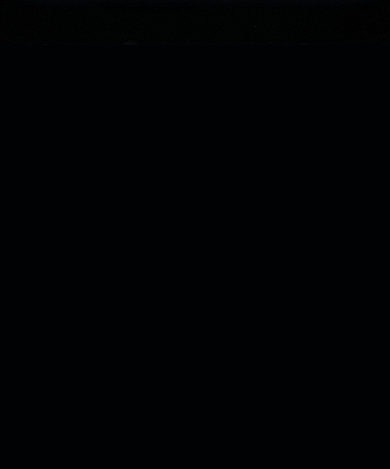
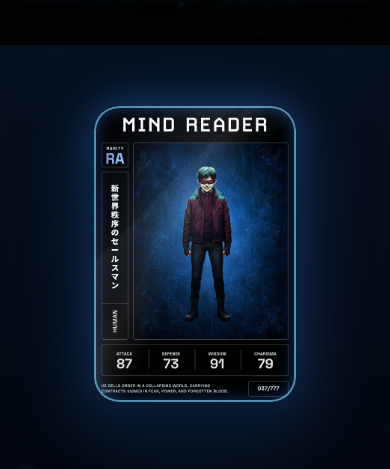
Before and after one commit to javasjavasjavas/paradox, a React (Vite) app: page / in a window 390 px wide. Shown: the part 799-1268 px from the top of the page. Built offline with nearby package versions, Linux system fonts and the light colour scheme.

Commit message:
Polish mobile sections and update navigation

```diff
--- a/src/components/Header.tsx
+++ b/src/components/Header.tsx
@@ -1,9 +1,11 @@
 const navItems = [
-  { label: "OG Collection", href: "#welcome" },
+  {
+    label: "OG Collection",
+    href: "https://opensea.io/collection/paradox-by-javpixel",
+    external: true,
+  },
+  { label: "Cards", href: "#welcome" },
   { label: "Game", href: "#experience" },
-  { label: "Cards", href: "#anatomy" },
-  { label: "Codex", href: "#legacy" },
-  { label: "Signal", href: "#signal" },
 ];
 
 export function Header() {
@@ -18,7 +20,12 @@
       </a>
       <nav className="header-nav" aria-label="Primary navigation">
         {navItems.map((item) => (
-          <a key={item.label} href={item.href}>
+          <a
+            key={item.label}
+            href={item.href}
+            target={item.external ? "_blank" : undefined}
+            rel={item.external ? "noreferrer" : undefined}
+          >
             {item.label}
           </a>
         ))}
--- a/src/components/Hero.tsx
+++ b/src/components/Hero.tsx
@@ -58,7 +58,12 @@
           </p>
 
           <div className="paradox-hero__actions" aria-label="Hero actions">
-            <a className="paradox-hero__button" href="#welcome">
+            <a
+              className="paradox-hero__button"
+              href="https://opensea.io/collection/paradox-by-javpixel"
+              target="_blank"
+              rel="noreferrer"
+            >
               <span>Explore OG Collection</span>
             </a>
             <button
--- /dev/null
+++ b/src/components/MobileSectionCards.tsx
@@ -0,0 +1,26 @@
+import { CollectionStack } from "./CollectionStack";
+import { TradingCard } from "./TradingCard";
+
+interface MobileSectionCardsProps {
+  sectionId: string;
+}
+
+export function MobileSectionCards({ sectionId }: MobileSectionCardsProps) {
+  if (sectionId === "anatomy" || sectionId === "experience") return null;
+
+  const isCollection = sectionId === "legacy";
+
+  return (
+    <div
+      className={`mobile-section-cards ${
+        isCollection ? "mobile-section-cards--collection" : "mobile-section-cards--single"
+      }`}
+      aria-hidden="true"
+    >
+      {isCollection ? <CollectionStack active /> : null}
+      <div className="mobile-section-card-stage">
+        <TradingCard />
+      </div>
+    </div>
+  );
+}
--- a/src/components/ScrollSection.tsx
+++ b/src/components/ScrollSection.tsx
@@ -4,6 +4,7 @@
 import type { SectionData } from "../data/sections";
 import { FeatureItem } from "./FeatureItem";
 import { GlowButton } from "./GlowButton";
+import { MobileSectionCards } from "./MobileSectionCards";
 
 gsap.registerPlugin(ScrollTrigger);
 
@@ -60,6 +61,7 @@
       {isAnatomyFocus ? <span className="visually-hidden">{section.title.join(" ")}</span> : null}
       {!isAnatomyFocus ? (
         <>
+          <MobileSectionCards sectionId={section.id} />
           <div className="section-hud section-reveal">
             <span className="hud-diamond" />
             <span>{section.order}</span>
--- a/src/index.css
+++ b/src/index.css
@@ -1853,6 +1853,10 @@
   transition-duration: 520ms;
 }
 
+.mobile-section-cards {
+  display: none;
+}
+
 .progress-diamonds a {
   position: relative;
   display: block;
@@ -2025,7 +2029,11 @@
   }
 
   .paradox-app {
-    min-height: 400vh;
+    min-height: auto;
+    overflow-x: hidden;
+    background:
+      radial-gradient(circle at 50% 18%, rgba(52, 133, 255, 0.12), transparent 34%),
+      linear-gradient(180deg, #03070d 0%, #010203 42%, #010203 100%);
   }
 
   .site-header {
@@ -2153,12 +2161,34 @@
 
   .section-column {
     width: 100%;
+    min-height: auto;
     border-right: 0;
   }
 
   .scroll-section {
     min-height: 100svh;
-    padding: calc(47vh + 98px) 22px 110px;
+    padding: calc(var(--header-height) + 42px) 22px 104px;
+  }
+
+  #welcome.scroll-section {
+    padding-top: 4px;
+    padding-bottom: 52px;
+  }
+
+  #anatomy.scroll-section {
+    display: none;
+  }
+
+  #experience.scroll-section {
+    min-height: auto;
+    padding-top: calc(var(--header-height) + 24px);
+    padding-bottom: 24px;
+  }
+
+  #legacy.scroll-section {
+    min-height: auto;
+    padding-top: calc(var(--header-height) - 16px);
+    padding-bottom: 48px;
   }
 
   .section-title {
@@ -2189,31 +2219,130 @@
   .feature-grid,
   .feature-grid--4 {
     grid-template-columns: 1fr;
-    gap: 18px;
-    margin-top: 38px;
+    gap: 8px;
+    margin-top: 18px;
   }
 
   .feature-item {
     display: grid;
-    grid-template-columns: 52px 1fr;
-    column-gap: 14px;
+    grid-template-columns: 40px 1fr;
+    column-gap: 10px;
   }
 
   .feature-icon {
     grid-row: span 2;
-    width: 46px;
-    height: 46px;
+    width: 34px;
+    height: 34px;
     margin: 0;
   }
 
+  #legacy .section-title {
+    margin-bottom: 24px;
+  }
+
+  #legacy .section-actions {
+    margin-top: 22px;
+  }
+
+  #legacy .section-hud,
+  #legacy .section-title,
+  #legacy .section-copy,
+  #legacy .section-actions {
+    display: none;
+  }
+
   .sticky-card-showcase {
-    top: var(--header-height);
-    left: 0;
+    display: none;
+  }
+
+  .mobile-section-cards {
+    position: relative;
+    isolation: isolate;
+    display: grid;
+    place-items: center;
     width: 100%;
-    height: 45vh;
-    z-index: 14;
-    background: linear-gradient(180deg, rgba(3, 5, 8, 0.84), rgba(3, 5, 8, 0.34));
-    border-bottom: 1px solid rgba(111, 216, 255, 0.14);
+    max-width: 100%;
+    margin: 0 auto clamp(30px, 5vh, 48px);
+    pointer-events: none;
+  }
+
+  .mobile-section-cards--single {
+    min-height: clamp(286px, 41svh, 370px);
+  }
+
+  .mobile-section-cards--collection {
+    min-height: clamp(300px, 44svh, 390px);
+    margin-bottom: clamp(20px, 3.6vh, 34px);
+  }
+
+  #legacy .mobile-section-cards {
+    margin-bottom: 0;
+  }
+
+  .mobile-section-card-stage {
+    position: relative;
+    z-index: 2;
+    width: min(52vw, 220px);
+    min-width: 182px;
+    filter:
+      drop-shadow(0 26px 34px rgba(0, 0, 0, 0.66))
+      drop-shadow(0 0 20px rgba(47, 134, 255, 0.5));
+  }
+
+  .mobile-section-cards--collection .mobile-section-card-stage {
+    z-index: 4;
+    width: min(46vw, 198px);
+    min-width: 164px;
+    transform: translateY(34px);
+  }
+
+  .mobile-section-cards .collection-stack {
+    position: absolute;
+    left: 50%;
+    top: 0;
+    width: min(100%, 330px);
+    height: 100%;
+    z-index: 1;
+    opacity: 1;
+    transform: translateX(-50%);
+    transition: none;
+  }
+
+  .mobile-section-cards .stack-card {
+    left: 50%;
+    top: 8%;
+    width: min(28vw, 122px);
+    opacity: 0.94;
+    transform-origin: 50% 86%;
+    transition: none;
+  }
+
+  .mobile-section-cards .collection-stack .stack-card:nth-child(1),
+  .mobile-section-cards .collection-stack.is-visible .stack-card:nth-child(1) {
+    z-index: 1;
+    transform: translate(-104%, 46px) rotate(-20deg) scale(0.92);
+  }
+
+  .mobile-section-cards .collection-stack .stack-card:nth-child(2),
+  .mobile-section-cards .collection-stack.is-visible .stack-card:nth-child(2) {
+    z-index: 2;
+    transform: translate(-66%, 14px) rotate(-9deg) scale(0.96);
+  }
+
+  .mobile-section-cards .collection-stack .stack-card:nth-child(3),
+  .mobile-section-cards .collection-stack.is-visible .stack-card:nth-child(3) {
+    z-index: 2;
+    transform: translate(-16%, 12px) rotate(8deg) scale(0.96);
+  }
+
+  .mobile-section-cards .collection-stack .stack-card:nth-child(4),
+  .mobile-section-cards .collection-stack.is-visible .stack-card:nth-child(4) {
+    z-index: 1;
+    transform: translate(34%, 46px) rotate(20deg) scale(0.92);
+  }
+
+  .mobile-section-cards .collection-stack.is-visible .stack-card {
+    opacity: 0.96;
   }
 
   .showcase-card-stage {
@@ -2267,12 +2396,25 @@
 
   .signal-footer {
     min-height: auto;
+    padding-top: 0;
+    overflow: hidden;
   }
 
   .signal-footer__content {
     min-height: auto;
+    width: 100%;
+    max-width: 100vw;
+    justify-items: center;
+    align-content: start;
     row-gap: 18px;
-    padding: 84px 0 0;
+    padding: 34px 0 0;
+  }
+
+  .signal-footer__heading {
+    left: auto;
+    justify-self: center;
+    width: min(calc(100vw - 36px), 620px);
+    transform: none;
   }
 
   .signal-footer__heading h2 {
@@ -2286,7 +2428,9 @@
   }
 
   .signal-footer__art {
-    width: min(112vw, 760px);
+    left: 50%;
+    justify-self: start;
+    width: min(100vw, 760px);
     margin-top: 8px;
   }
 
@@ -2488,21 +2632,22 @@
   }
 
   .signal-footer__content {
-    padding: 72px 0 0;
+    min-height: auto;
+    padding: 28px 0 0;
   }
 
   .signal-footer__heading h2 {
-    font-size: clamp(46px, 16vw, 64px);
+    font-size: clamp(42px, 13.5vw, 56px);
     letter-spacing: 0;
   }
 
   .signal-footer__cta {
-    width: min(100%, 230px);
+    width: min(calc(100vw - 36px), 344px);
     min-width: 0;
   }
 
   .signal-footer__art {
-    width: 118vw;
+    width: 100vw;
   }
 
   .signal-footer__copyright {
```
